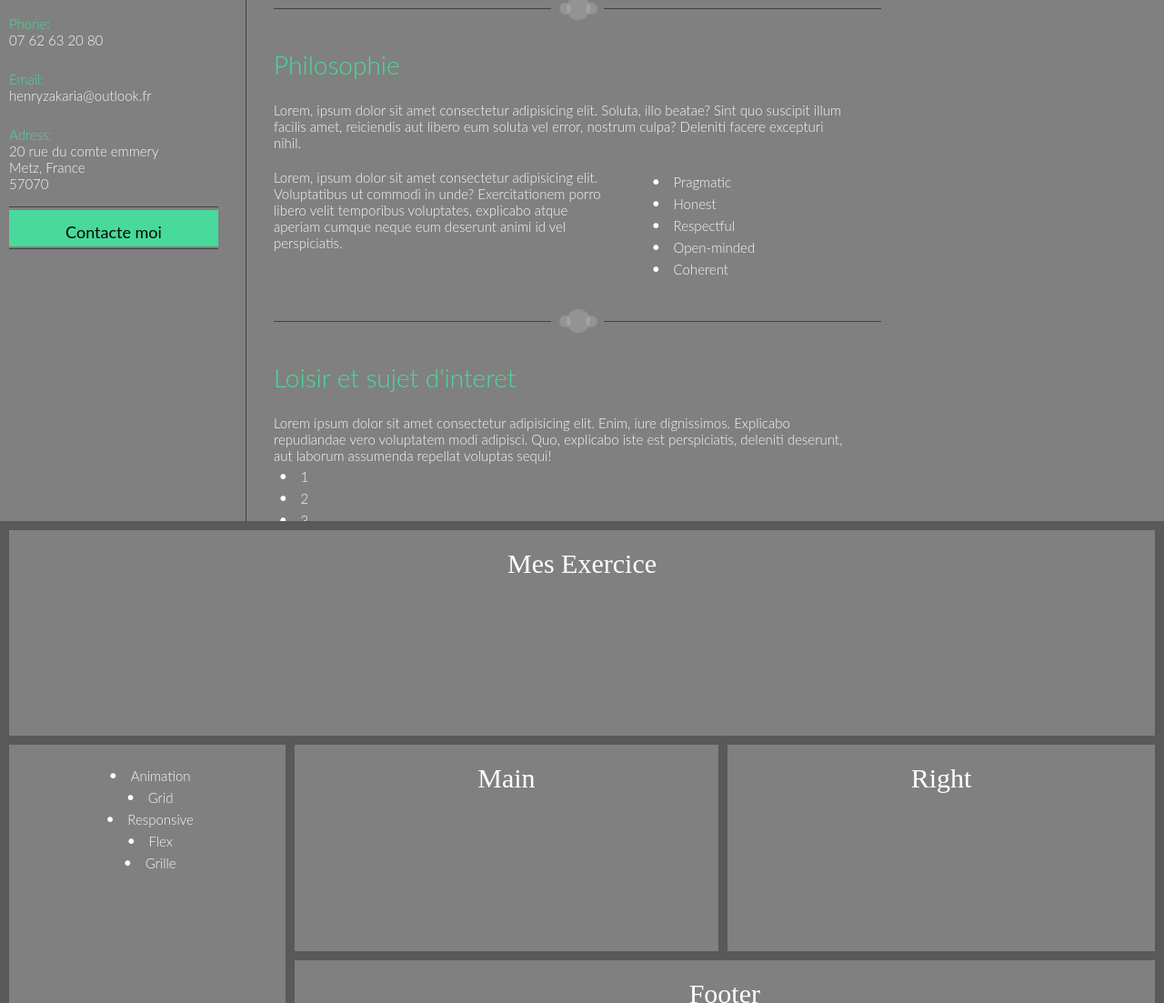
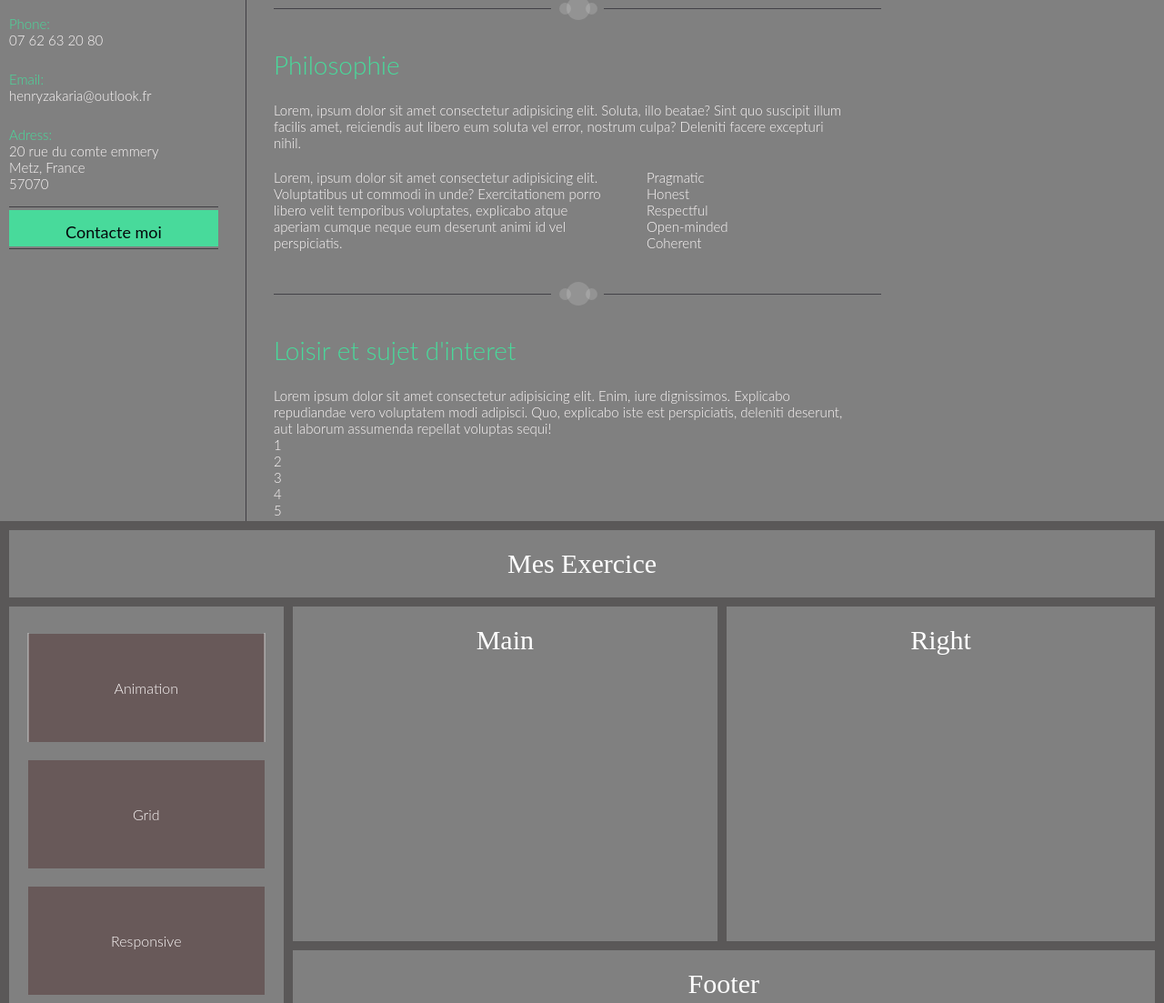
Before and after one commit to ZakStrife/PortFolio, a plain HTML site: page index.html in a window 1280 px wide. Shown: the part 1427-2530 px from the top of the page at 91% size. Drawn offline with Linux system fonts and the light colour scheme.

Commit message:
add hover

```diff
--- a/CSS/style.css
+++ b/CSS/style.css
@@ -562,16 +562,8 @@ ul {
     padding:0;
     margin:0;
 }
-	li {
-		padding-left: 1em;
-		text-indent: -.7em;
-	}
-	li:before {
-		content: "• ";
-		color: #ffffff;
-		font-size: 20px;
-		padding-right: 8px;
-	}
+
+
 
 /* Containers size */
 
@@ -728,8 +720,8 @@ ul {
 		font: 18px 'Lato', Arial, sans-serif;
 		margin: 0;
 		padding: 16px 0 0;
-			top: -4px;
-			bottom: 10px;
+		top: -4px;
+		bottom: 10px;
 		border-top: 1px solid #403F44;
 		border-bottom: 1px solid #403F44;
 }
@@ -797,7 +789,7 @@ ul {
 }
 
 #item5{
-  grid-area: footer;
+	grid-area: footer;
 }
 
 #grid-container{
@@ -819,6 +811,52 @@ ul {
 #grid-container > div{
 	background-color: grey;
   text-align: center;
-  padding: 20px 0;
+  padding: 20px ;
 	font-size: 30px;
 }
+
+#item2 li {
+	background-color: rgb(104, 89, 89);
+	padding-top: 50px;
+	margin: 10px 1px 20px 1px;
+	text-align: center;
+	padding-bottom: 50px;
+	font-size: medium;
+}
+
+/* #item2 li:hover{
+
+	background-color: gray;
+	font-size: large;
+	color: black;
+	border: 1px black solid;
+} */
+
+
+#Anim a:before, #Anim a:after
+{
+    position: absolute;
+    width: 2px;
+    height: 17%;
+		top: 9px;
+		bottom: 5px;
+    content: '';
+    background: rgb(255, 255, 255);
+    opacity: 0.3;
+    transition: all 0.3s;
+}
+
+#Anim a:before
+{
+    left: 0px;
+}
+
+#Anim a:after
+{
+    right: 0px;
+}
+
+#Anim a:hover:before, #Anim a:hover:after
+{
+    width: 100%;
+}
```
